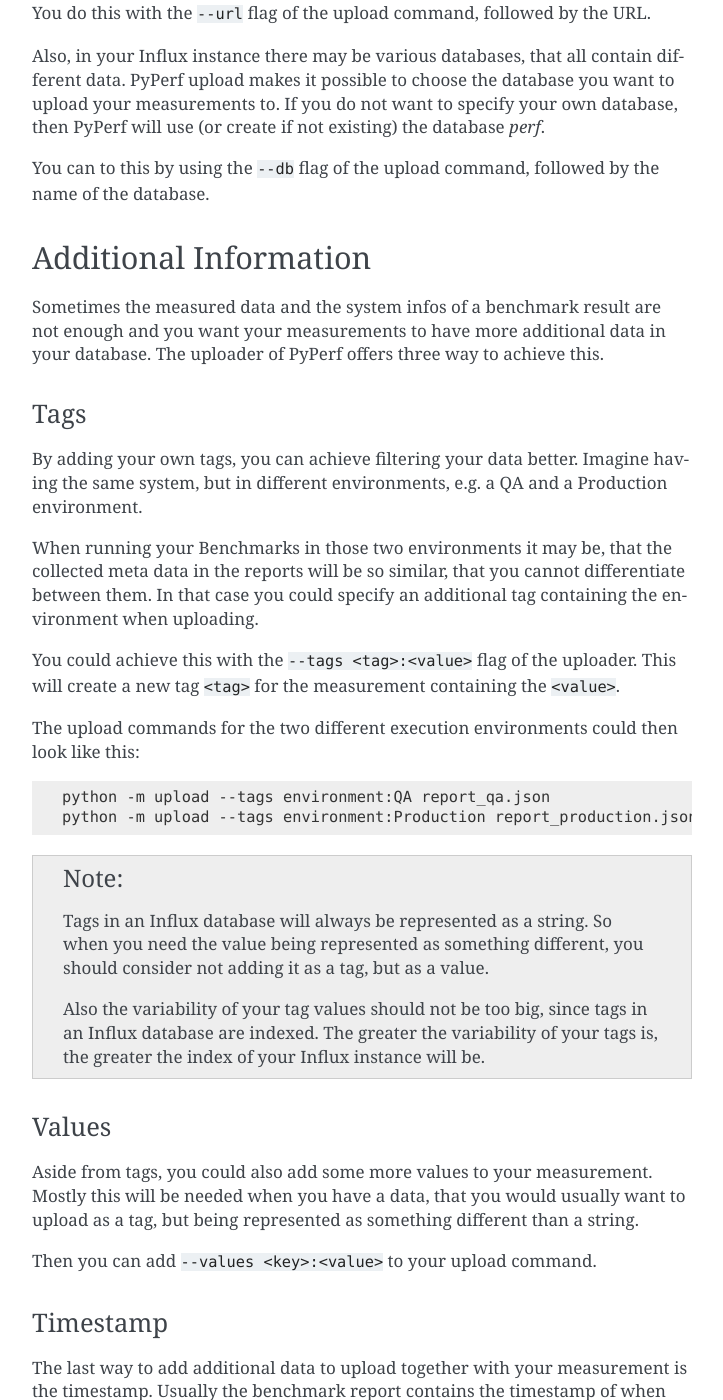
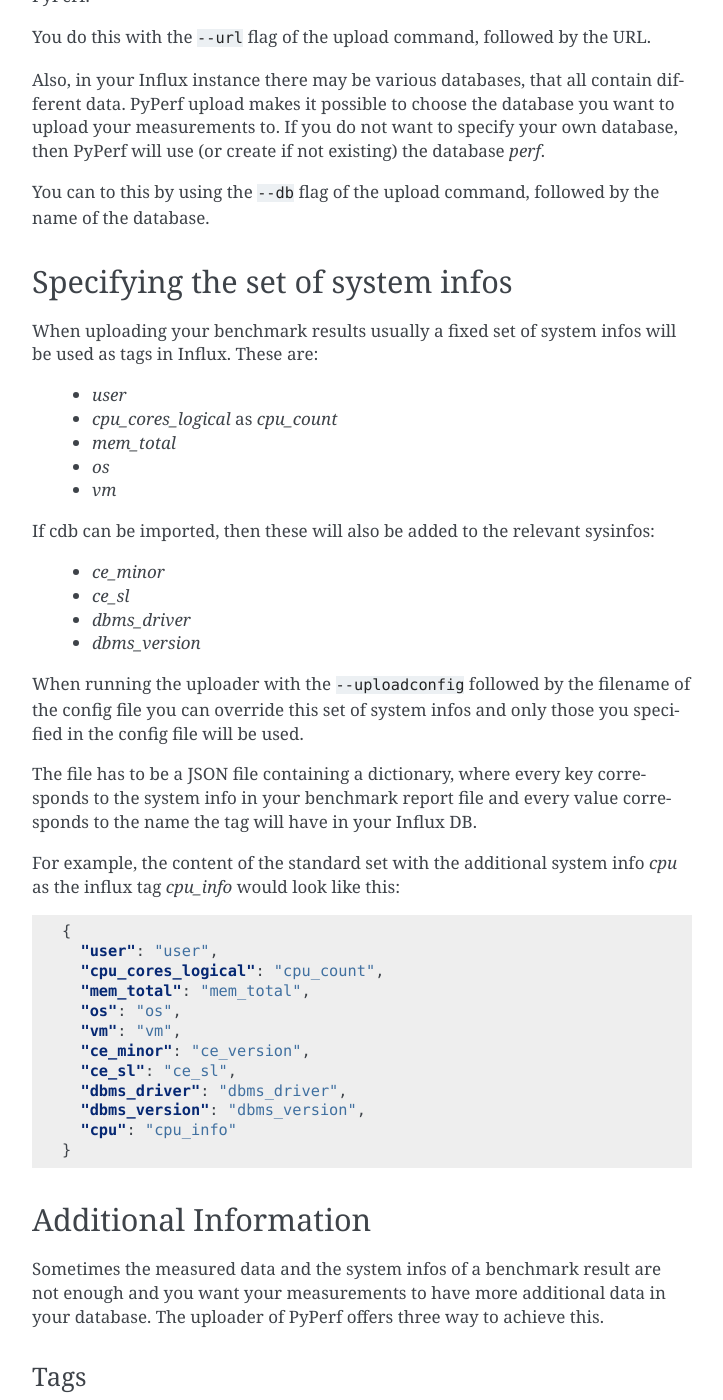
Before and after one commit to JohannesGro/PyPerf, a Sphinx documentation site: the page built from doc/howto/howto_uploader.rst, in a window 1280 px wide and 1400 px high, scrolled down 611 px. Shown: the whole window, without its empty margins (388-1111 px from the left). Built offline with Sphinx 7.4.7, drawn with Linux system fonts in a browser that asks for light colours; some of the changed text lies outside the part shown.

Commit message:
Resolve "Mapping of system infos to influx tags should be more flexible"

```diff
--- /dev/null
+++ b/doc/examples/uploadconfig.json
@@ -0,0 +1,12 @@
+{
+  "user": "user",
+  "cpu_cores_logical": "cpu_count",
+  "mem_total": "mem_total",
+  "os": "os",
+  "vm": "vm",
+  "ce_minor": "ce_version",
+  "ce_sl": "ce_sl",
+  "dbms_driver": "dbms_driver",
+  "dbms_version": "dbms_version",
+  "cpu": "cpu_info"
+}
--- a/doc/howto/howto_uploader.rst
+++ b/doc/howto/howto_uploader.rst
@@ -29,6 +29,38 @@
 
 You can to this by using the :code:`--db` flag of the upload command, followed by the name of the
 database.
+
+Specifying the set of system infos
+==================================
+When uploading your benchmark results usually a fixed set of system infos will be used as tags
+in Influx.
+These are:
+
+    * :emphasis:`user`
+    * :emphasis:`cpu_cores_logical` as :emphasis:`cpu_count`
+    * :emphasis:`mem_total`
+    * :emphasis:`os`
+    * :emphasis:`vm`
+
+If cdb can be imported, then these will also be added to the relevant sysinfos:
+
+    * :emphasis:`ce_minor`
+    * :emphasis:`ce_sl`
+    * :emphasis:`dbms_driver`
+    * :emphasis:`dbms_version`
+
+When running the uploader with the :code:`--uploadconfig` followed by the filename of the config file
+you can override this set of system infos and only those you specified in the config file will be used.
+
+The file has to be a JSON file containing a dictionary, where every key corresponds to the system info
+in your benchmark report file and every value corresponds to the name the tag will have in your
+Influx DB.
+
+For example, the content of the standard set with the additional system info :emphasis:`cpu` as the
+influx tag :emphasis:`cpu_info` would look like this:
+
+.. literalinclude:: ../examples/uploadconfig.json
+    :language: json
 
 Additional Information
 ======================
```
Also changed, not shown: doc/usage.rst (+27 -8 lines), 6 other files.
